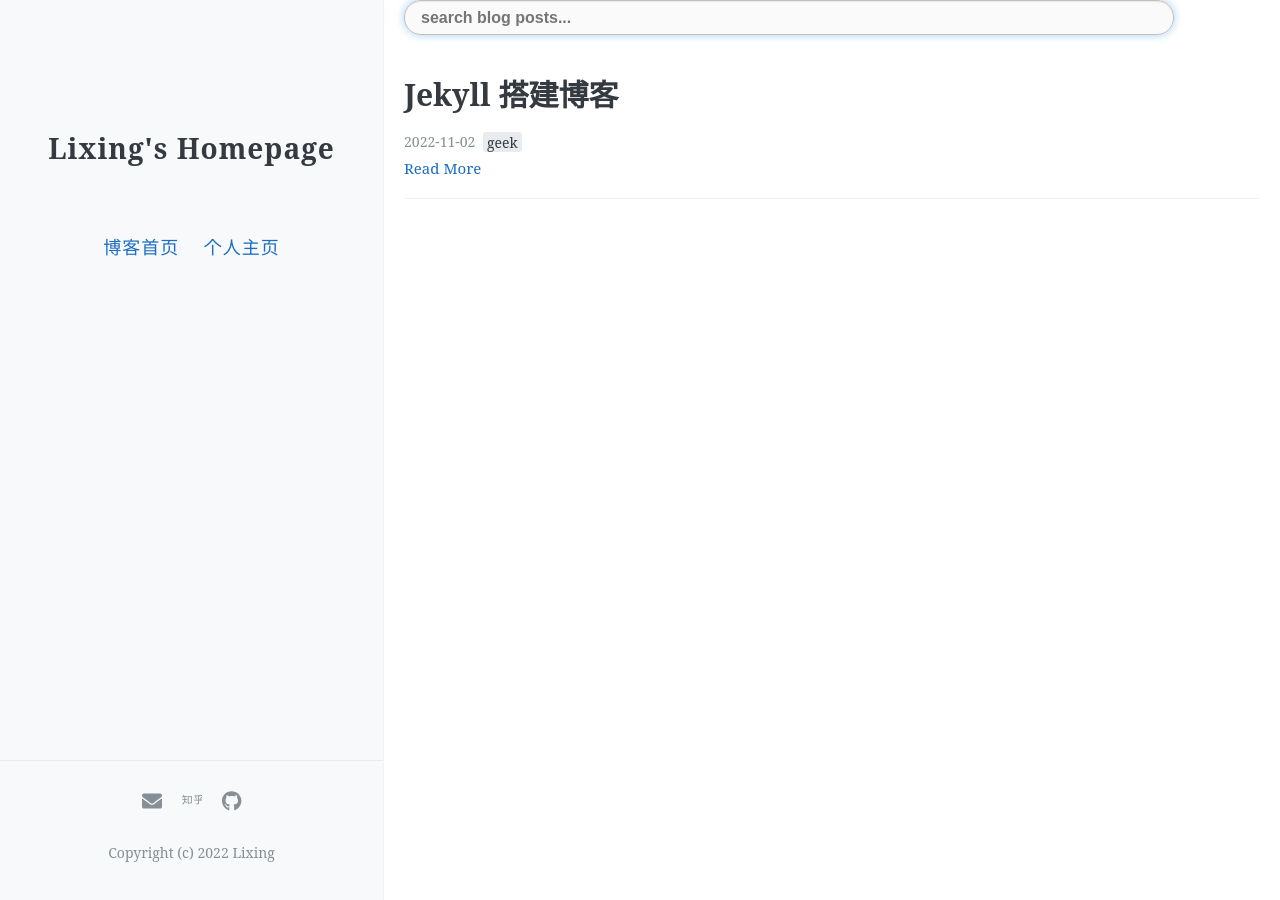
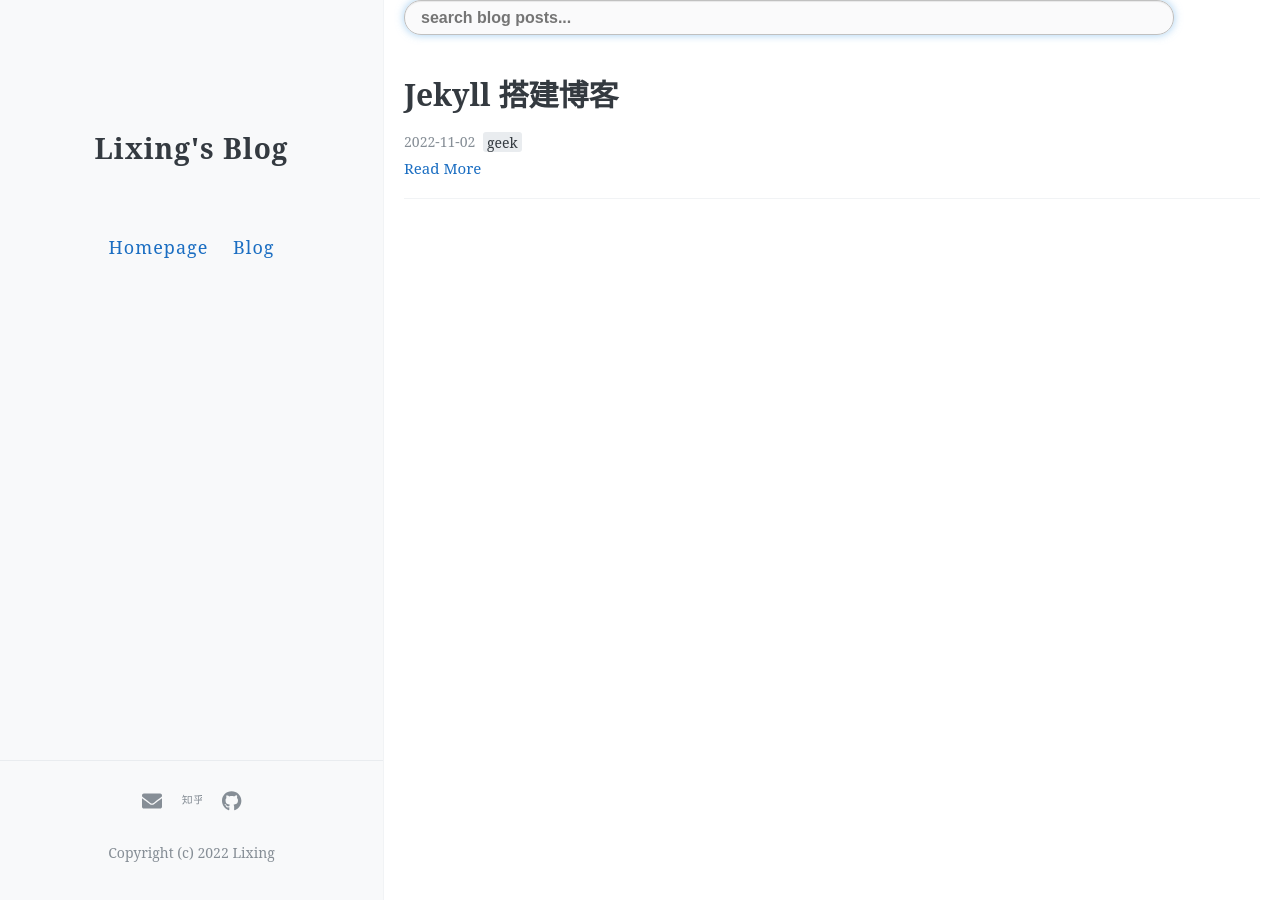
Before and after one commit to LexTran/LexTran.github.io, a Jekyll site: the page built from index.html, in a window 1280 px wide. Built offline with Jekyll 4.4.1, drawn with Linux system fonts in a browser that asks for light colours; the list of posts is cut into pages by our own code; comment, search, counter and statistics services are not loaded.

Commit message:
add blog

```diff
--- a/_config.yml
+++ b/_config.yml
@@ -3,7 +3,7 @@
 #
 
 # Name of your site (displayed in the header)
-name: "Lixing's Homepage"
+name: "Lixing's Blog"
 # Short bio or description (displayed in the header)
 
 #
@@ -14,9 +14,9 @@ name: "Lixing's Homepage"
 # and URL Link(e.g. 'Theme' tab below) tabs. If you don't need one, just delete
 # it from the list(Delete '- name: ' and 'url: ', too!)
 navigation:
-  - name: 博客首页
+  - name: Homepage
     url: /
-  - name: 个人主页
+  - name: Blog
     url: /homepage.html
 
 
```
